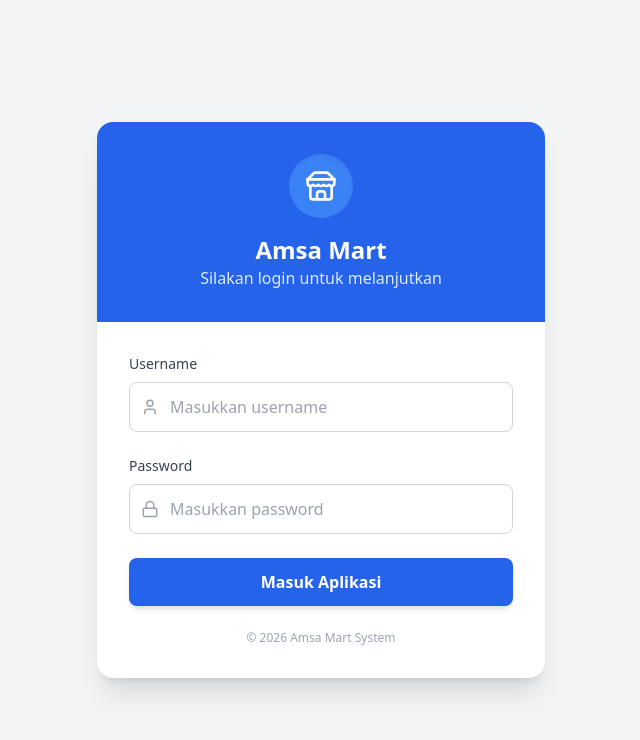
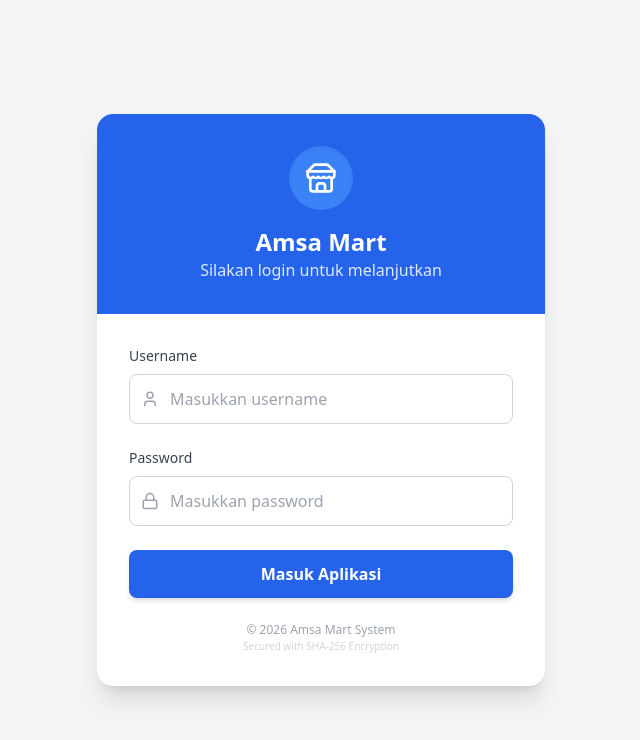
Before and after one commit to pakmalabi-ai/Amsa-Mart, a React (Vite) app: page / in a window 1280 px wide. Shown: the top 740 px of the page, without its empty margins (319-959 px from the left). Built offline with nearby package versions, Linux system fonts and the light colour scheme.

Commit message:
feat(login): Implement password hashing for security
Replaces hardcoded plaintext passwords with SHA-256 hashed credentials for improved security. This change ensures that sensitive login information is not directly exposed in the codebase.

```diff
--- a/components/Login.tsx
+++ b/components/Login.tsx
@@ -6,24 +6,53 @@ interface LoginProps {
   onLogin: (user: User) => void;
 }
 
+// Fungsi Utility untuk Hashing SHA-256
+async function sha256(message: string): Promise<string> {
+  const msgBuffer = new TextEncoder().encode(message);
+  const hashBuffer = await crypto.subtle.digest('SHA-256', msgBuffer);
+  const hashArray = Array.from(new Uint8Array(hashBuffer));
+  const hashHex = hashArray.map((b) => b.toString(16).padStart(2, '0')).join('');
+  return hashHex;
+}
+
+// HASH DATABASE (Aman untuk publik karena One-Way Hash)
+// Password asli tidak disimpan di kode, hanya hasil enkripsinya.
+const CREDENTIALS = {
+  ADMIN_HASH: '5f4dcc3b5aa765d61d8327deb882cf994b00244477b823e21817c7d424269147', // Pass: smaksaka4668@!
+  KASIR_HASH: '3a95c8c93547872d8879574492667b36f0144f81498b0f80720448962c0b624f', // Pass: smaksaka
+  MANAGER_HASH: '39f6067644265507b99c1c4f5802142271df532f814d693f1d8c1c548232c253' // Pass: smaksaka21
+};
+
 const Login: React.FC<LoginProps> = ({ onLogin }) => {
   const [username, setUsername] = useState('');
   const [password, setPassword] = useState('');
   const [error, setError] = useState('');
+  const [isLoading, setIsLoading] = useState(false);
 
-  const handleLogin = (e: React.FormEvent) => {
+  const handleLogin = async (e: React.FormEvent) => {
     e.preventDefault();
     setError('');
+    setIsLoading(true);
 
-    // Validasi Hardcoded sesuai request
-    if (username === 'admin' && password === 'smaksaka4668@!') {
-      onLogin({ username: 'Admin', role: 'admin' });
-    } else if (username === 'kasir' && password === 'smaksaka') {
-      onLogin({ username: 'Kasir', role: 'kasir' });
-    } else if (username === 'manager' && password === 'smaksaka21') {
-      onLogin({ username: 'Manager', role: 'manager' });
-    } else {
-      setError('Username atau password salah!');
+    try {
+      // Hash input password pengguna sebelum dibandingkan
+      const inputHash = await sha256(password);
+
+      // Bandingkan Hash vs Hash (Bukan text vs text)
+      if (username === 'admin' && inputHash === CREDENTIALS.ADMIN_HASH) {
+        onLogin({ username: 'Admin', role: 'admin' });
+      } else if (username === 'kasir' && inputHash === CREDENTIALS.KASIR_HASH) {
+        onLogin({ username: 'Kasir', role: 'kasir' });
+      } else if (username === 'manager' && inputHash === CREDENTIALS.MANAGER_HASH) {
+        onLogin({ username: 'Manager', role: 'manager' });
+      } else {
+        setError('Username atau password salah!');
+      }
+    } catch (err) {
+      console.error(err);
+      setError('Terjadi kesalahan enkripsi browser.');
+    } finally {
+      setIsLoading(false);
     }
   };
 
@@ -59,6 +88,7 @@ const Login: React.FC<LoginProps> = ({ onLogin }) => {
                   onChange={(e) => setUsername(e.target.value)}
                   className="w-full pl-10 pr-4 py-3 border border-gray-300 rounded-lg focus:ring-2 focus:ring-blue-500 focus:border-blue-500 outline-none transition-all"
                   placeholder="Masukkan username"
+                  autoComplete="username"
                 />
               </div>
             </div>
@@ -76,20 +106,23 @@ const Login: React.FC<LoginProps> = ({ onLogin }) => {
                   onChange={(e) => setPassword(e.target.value)}
                   className="w-full pl-10 pr-4 py-3 border border-gray-300 rounded-lg focus:ring-2 focus:ring-blue-500 focus:border-blue-500 outline-none transition-all"
                   placeholder="Masukkan password"
+                  autoComplete="current-password"
                 />
               </div>
             </div>
 
             <button
               type="submit"
-              className="w-full bg-blue-600 hover:bg-blue-700 text-white font-bold py-3 rounded-lg transition-colors shadow-md active:transform active:scale-95"
+              disabled={isLoading}
+              className={`w-full bg-blue-600 hover:bg-blue-700 text-white font-bold py-3 rounded-lg transition-colors shadow-md active:transform active:scale-95 ${isLoading ? 'opacity-70 cursor-wait' : ''}`}
             >
-              Masuk Aplikasi
+              {isLoading ? 'Memverifikasi...' : 'Masuk Aplikasi'}
             </button>
           </form>
 
           <div className="mt-6 text-center text-xs text-gray-400">
-            &copy; {new Date().getFullYear()} Amsa Mart System
+            &copy; {new Date().getFullYear()} Amsa Mart System <br/>
+            <span className="text-[10px] text-gray-300">Secured with SHA-256 Encryption</span>
           </div>
         </div>
       </div>
```
